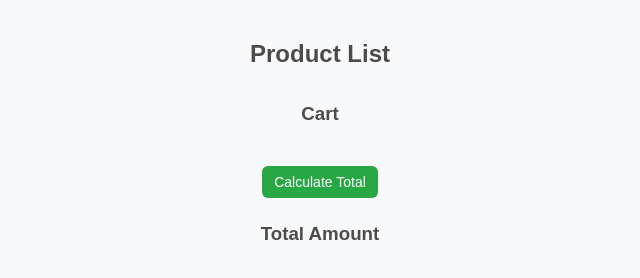
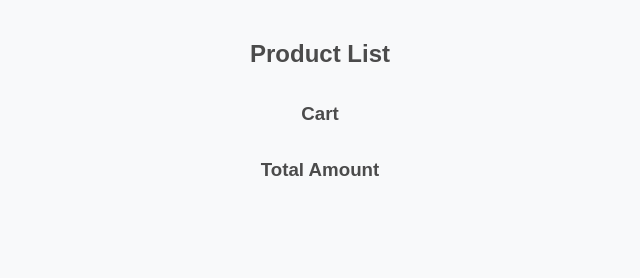
Before and after one commit to tanmaydg-tntra/JS_Training-Tanmay_Dasgupta, a plain HTML site: page Day 2/index.html in a window 1280 px wide. Shown: the whole page, without its empty margins (320-960 px from the left). Drawn offline with Linux system fonts and the light colour scheme; no server answers.

Commit message:
Calculate button removed and total calculation automated

```diff
--- a/Day 2/index.html
+++ b/Day 2/index.html
@@ -14,8 +14,6 @@
     <h3>Cart</h3>
     <ul id="cart_list"></ul>
 
-    <button id="calculate">Calculate Total</button>
-
     <h3>Total Amount</h3>
     <ul id="calculatedResult"></ul>
 
--- a/Day 2/script.js
+++ b/Day 2/script.js
@@ -3,7 +3,6 @@ const cartArray = [];
 
 const product_list = document.getElementById("product_list");
 const cart_list = document.getElementById("cart_list");
-const calculate = document.getElementById("calculate");
 const calculatedResult = document.getElementById("calculatedResult");
 
 const fetchProducts = async ()=>{
@@ -92,12 +91,9 @@ const renderCart = () => {
 
     cart_list.appendChild(cartElement);
   }
-};
-
-calculate.addEventListener("click", () => {
   const result = calculateDiscount();
   printResult(result);
-});
+};
 
 const calculateDiscount = () => {
   let total = 0;
```
